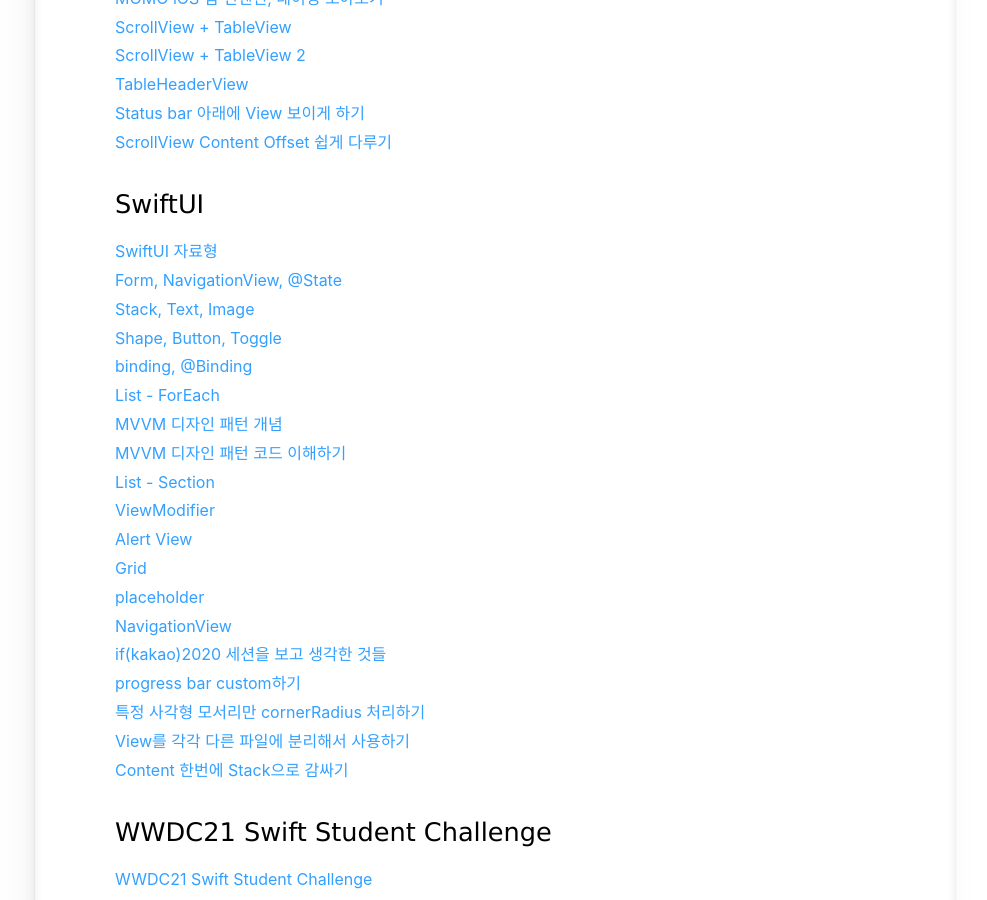
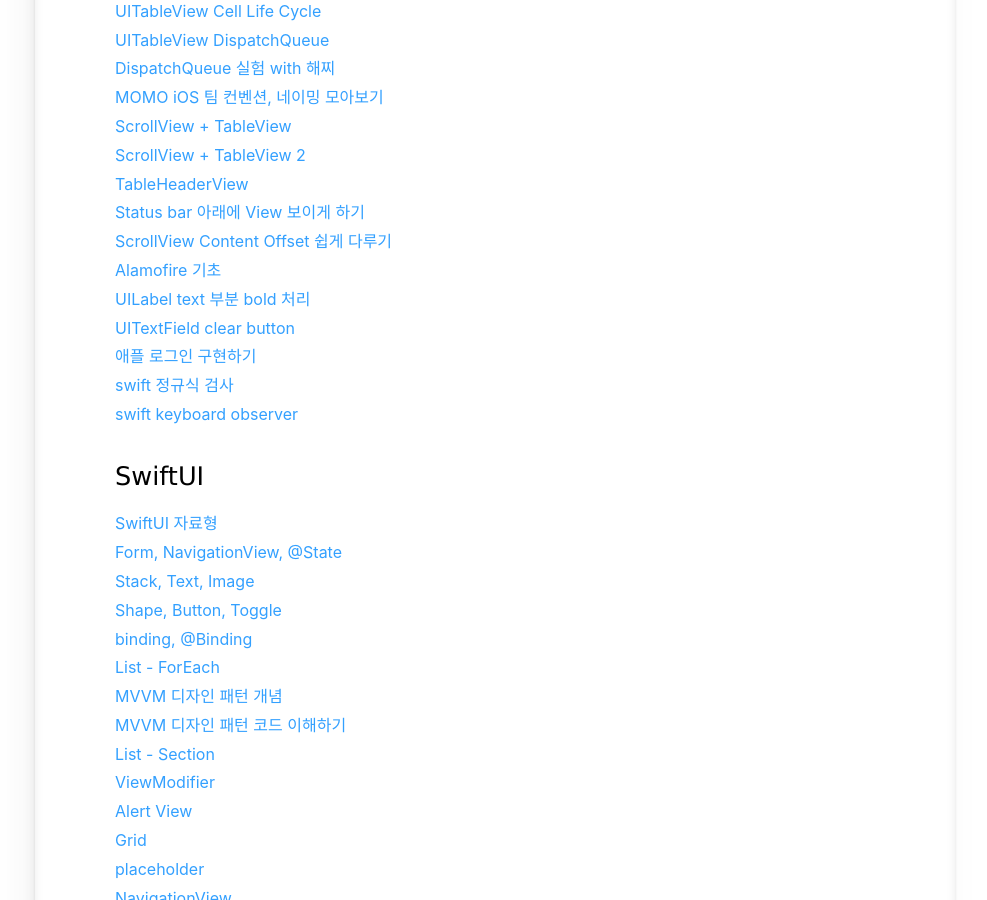
Before and after one commit to jeongchoyi/jeongchoyi.github.io, a Jekyll site: the page built from devpost/index.html, in a window 1280 px wide and 900 px high, scrolled down 2415 px. Shown: the whole window, without its empty margins (145-1132 px from the left). Built offline with Jekyll 4.4.1, drawn with Linux system fonts in a browser that asks for light colours; some web fonts are replaced.

Commit message:
add links

```diff
--- a/devpost/index.html
+++ b/devpost/index.html
@@ -80,6 +82,12 @@
 <a href="https://iamcho2.github.io/2021/01/08/tableheaderview">TableHeaderView</a><br>
 <a href="https://iamcho2.github.io/2021/01/07/showing-view-below-status-bar">Status bar 아래에 View 보이게 하기</a><br>
 <a href="https://iamcho2.github.io/2021/01/08/scrollview-content-offset">ScrollView Content Offset 쉽게 다루기</a><br>
+<a href="https://iamcho2.github.io/2021/01/11/alamofire-basic">Alamofire 기초</a><br>
+<a href="https://iamcho2.github.io/2021/01/12/make-part-of-uilabel-text-bold">UILabel text 부분 bold 처리</a><br>
+<a href="https://iamcho2.github.io/2021/01/12/uitextfield-clear-button">UITextField clear button</a><br>
+<a href="https://iamcho2.github.io/2021/02/02/apple-login">애플 로그인 구현하기</a><br>
+<a href="https://iamcho2.github.io/2021/02/07/swift-regular-expression-check">swift 정규식 검사</a><br>
+<a href="https://iamcho2.github.io/2021/03/01/swift-keyboard-observer">swift keyboard observer</a><br>
 
 <h3>SwiftUI</h3>
 <a href="https://iamcho2.github.io/2020/11/03/swiftui-data-types">SwiftUI 자료형</a><br>
```
Also changed, not shown: other parts of devpost/index.html (+2 -0 lines).
